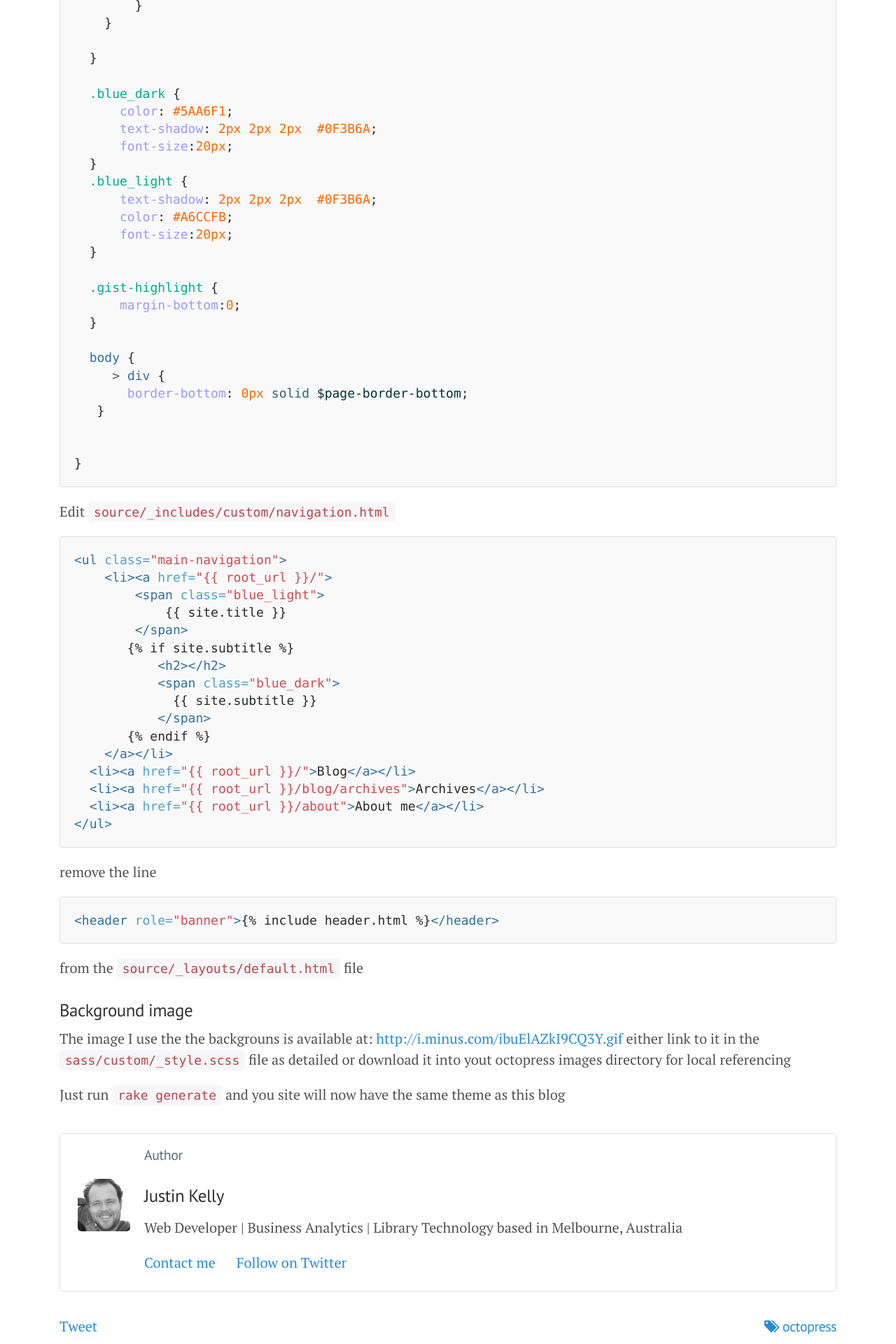
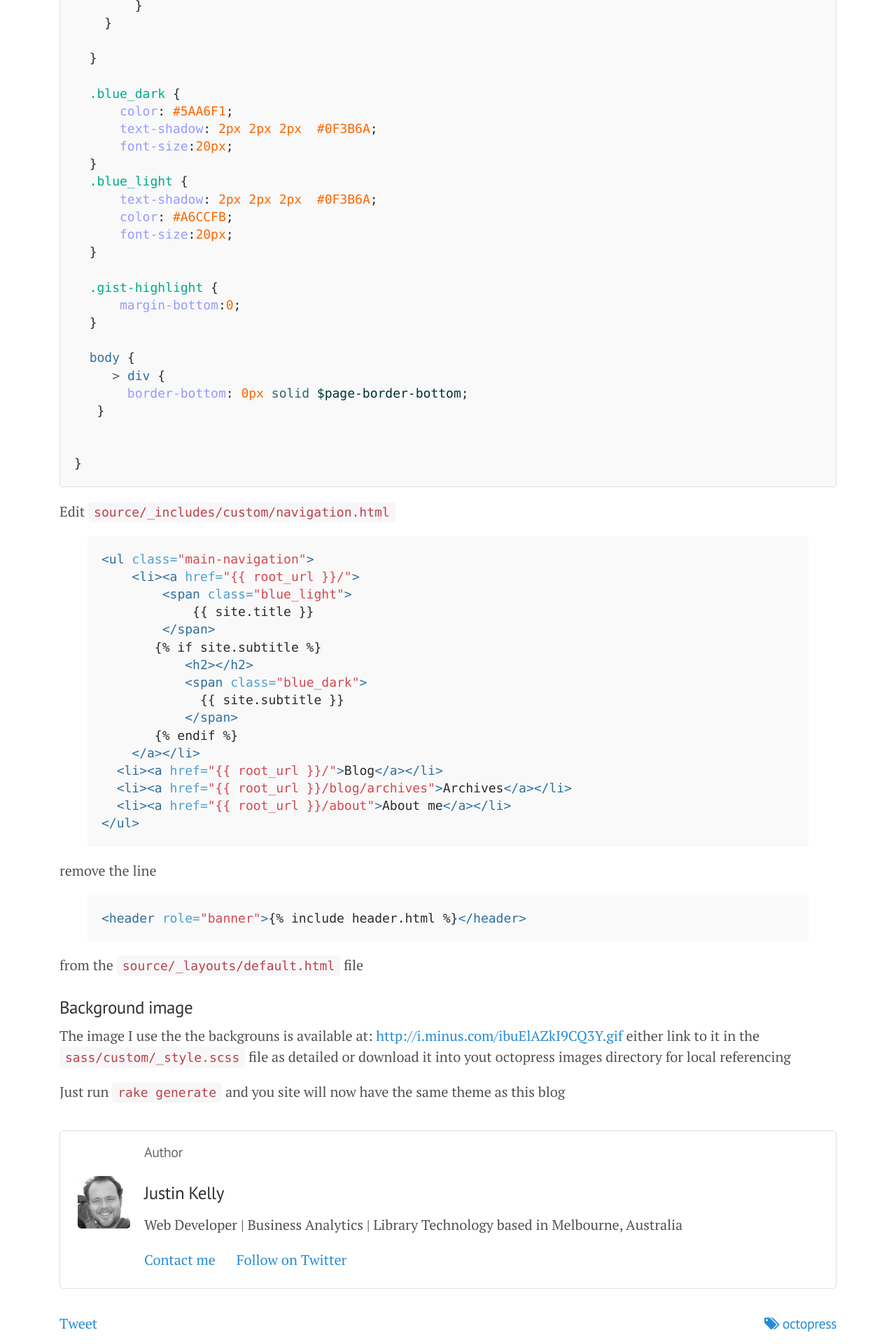
Before and after one commit to justinkelly/justinkelly.github.io, a Jekyll site: the page built from _posts/2012-08-16-octopress-theme.markdown, in a window 1280 px wide. Shown: the part 2265-4185 px from the top of the page at 70% size. Built offline with Jekyll 4.4.1, drawn with Linux system fonts in a browser that asks for light colours; nearby versions of some CDN libraries; comment, search, counter and statistics services are not loaded.

Commit message:
Update 2012-08-16-octopress-theme.markdown

````diff
--- a/_posts/2012-08-16-octopress-theme.markdown
+++ b/_posts/2012-08-16-octopress-theme.markdown
@@ -111,8 +111,8 @@
 
 Edit `source/_includes/custom/navigation.html`
 
+{% highlight html%}
 {% raw %}
-``` html
 <ul class="main-navigation">
     <li><a href="{{ root_url }}/">
         <span class="blue_light">
@@ -129,16 +129,16 @@
   <li><a href="{{ root_url }}/blog/archives">Archives</a></li>
   <li><a href="{{ root_url }}/about">About me</a></li>
 </ul>
-```
 {% endraw %}
+{% endhighlight %}
 
 remove the line
 
+{% highlight html%}
 {% raw %}
-``` html
 <header role="banner">{% include header.html %}</header>
-```
 {% endraw %}
+{% endhighlight %}
 
 from the `source/_layouts/default.html` file
 
````
